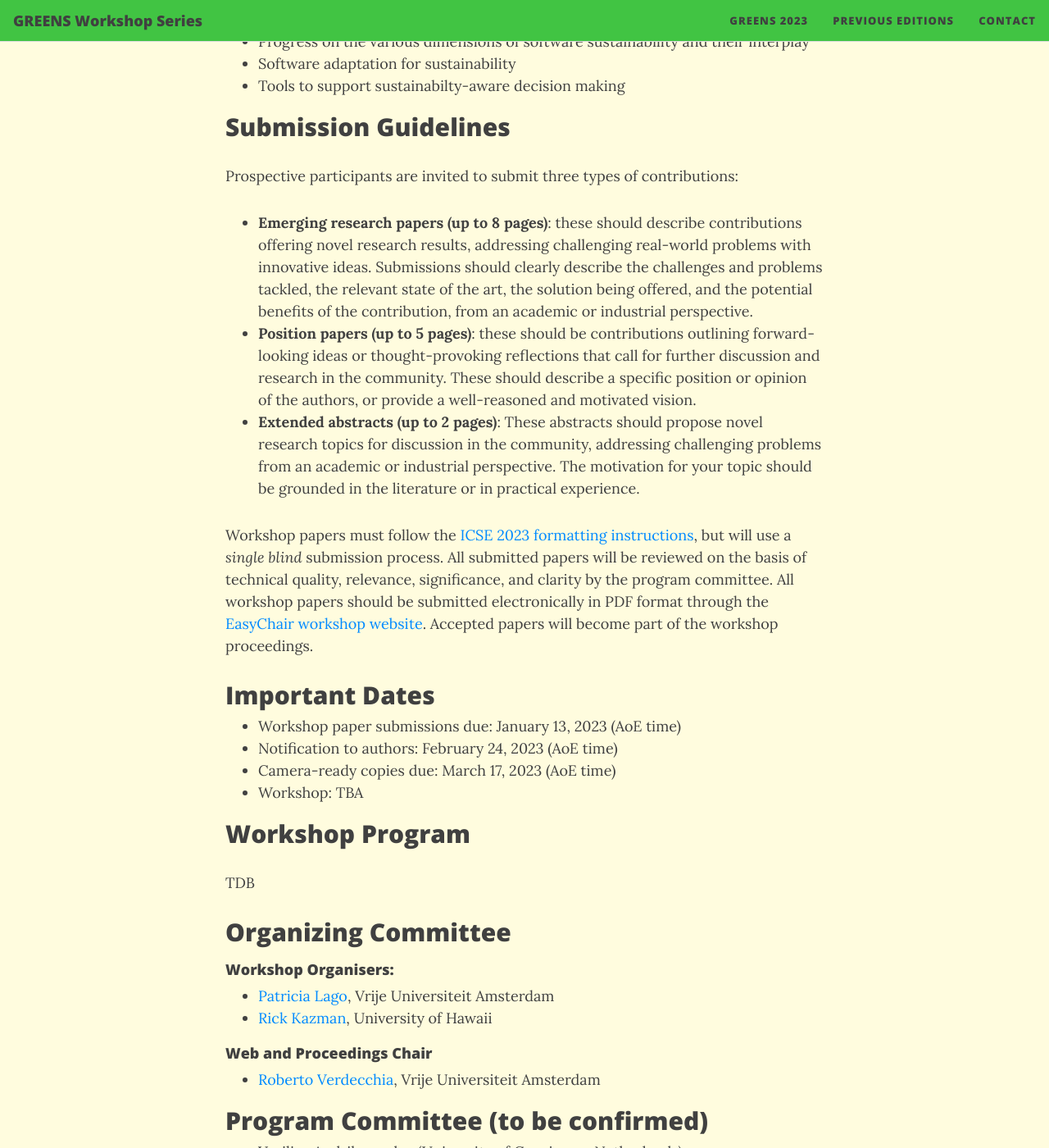
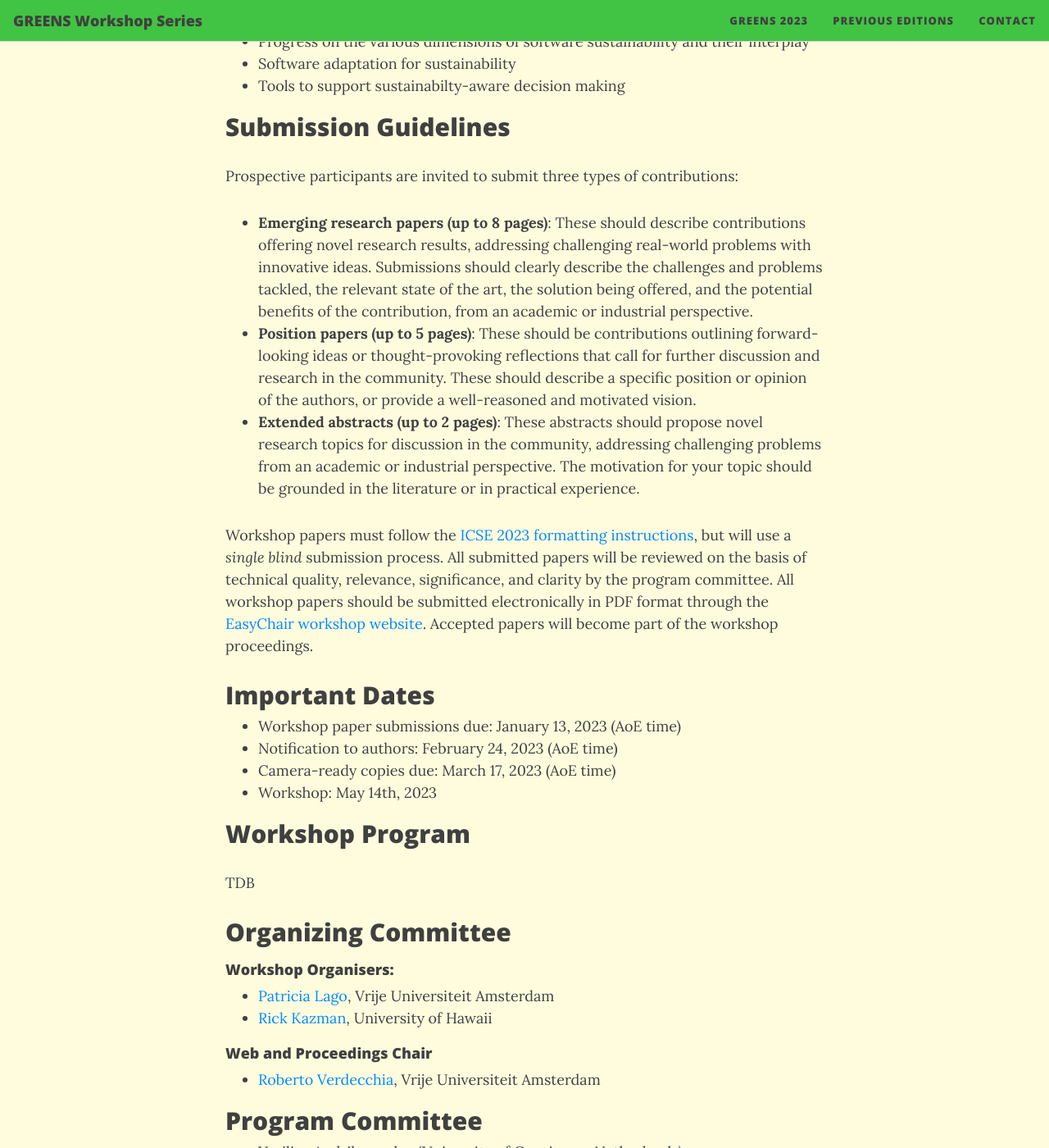
Before and after one commit to greensworkshop/greensworkshop.github.io, a Jekyll site: the page built from GREENS2023.md, in a window 1280 px wide and 1400 px high, scrolled down 1278 px. Shown: the whole window at 82% size. Built offline with Jekyll 4.4.1, drawn with Linux system fonts in a browser that asks for light colours; nearby versions of some CDN libraries.

Commit message:
Update GREENS2023.md

```diff
--- a/GREENS2023.md
+++ b/GREENS2023.md
@@ -32,8 +32,8 @@ topics related to sustainable software and software for sustainability:
 
 ## Submission Guidelines
 Prospective participants are invited to submit three types of contributions:
-- **Emerging research papers (up to 8 pages)**: these should describe contributions offering novel research results, addressing challenging real-world problems with innovative ideas. Submissions should clearly describe the challenges and problems tackled, the relevant state of the art, the solution being offered, and the potential benefits of the contribution, from an academic or industrial perspective.
-- **Position papers (up to 5 pages)**: these should be contributions outlining forward-looking ideas or thought-provoking reflections that call for further discussion and research in the community.  These should describe a specific position or opinion of the authors, or provide a well-reasoned and motivated vision.
+- **Emerging research papers (up to 8 pages)**: These should describe contributions offering novel research results, addressing challenging real-world problems with innovative ideas. Submissions should clearly describe the challenges and problems tackled, the relevant state of the art, the solution being offered, and the potential benefits of the contribution, from an academic or industrial perspective.
+- **Position papers (up to 5 pages)**: These should be contributions outlining forward-looking ideas or thought-provoking reflections that call for further discussion and research in the community.  These should describe a specific position or opinion of the authors, or provide a well-reasoned and motivated vision.
 - **Extended abstracts (up to 2 pages)**: These abstracts should propose novel research topics for discussion in the community, addressing challenging problems from an academic or industrial perspective. The motivation for your topic should be grounded in the literature or in practical experience.
 
 Workshop papers must follow the [ICSE 2023 formatting instructions](https://conf.researchr.org/track/icse-2023/icse-2023-technical-track), but will use a *single blind* submission process. All submitted papers will be reviewed on the basis of technical quality, relevance, significance, and clarity by the program committee. All workshop papers should be submitted electronically in PDF format through the [EasyChair workshop website](https://easychair.org/conferences/?conf=greens2023). Accepted papers will become part of the workshop proceedings.
@@ -42,7 +42,7 @@ Workshop papers must follow the [ICSE 2023 formatting instructions](https://conf
 - Workshop paper submissions due: January 13, 2023 (AoE time)
 - Notification to authors: February 24, 2023 (AoE time)
 - Camera-ready copies due: March 17, 2023 (AoE time)
-- Workshop: TBA
+- Workshop: May 14th, 2023
 
 <!--
 ## Keynote
@@ -113,7 +113,7 @@ TBD
 - [Roberto Verdecchia](http://robertoverdecchia.github.io), Vrije Universiteit Amsterdam
 
 
-## Program Committee (to be confirmed)
+## Program Committee
 
 - Vasilios Andrikopoulos (University of Groningen, Netherlands)
 <!--- - Shaiful Chowdhury (University of Calgary, Canada) --->
```
